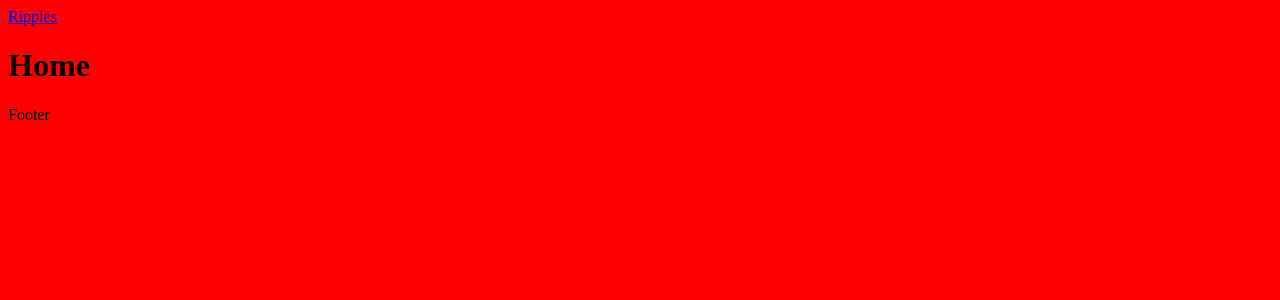
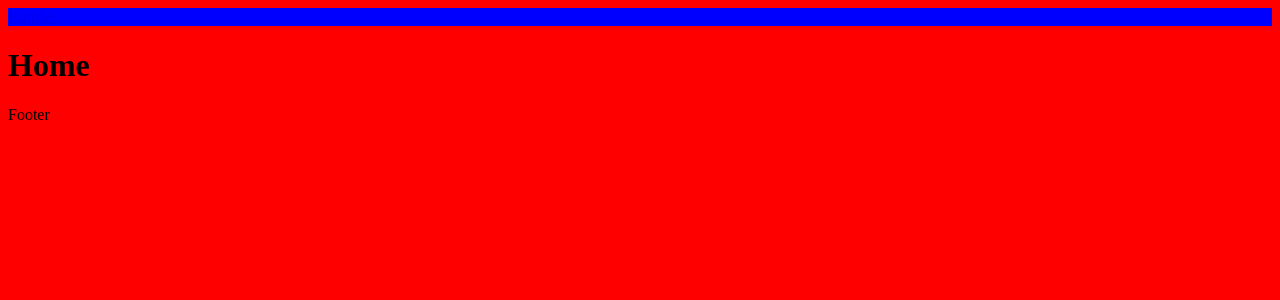
Before and after one commit to bst003/ripples, a React (Vite) app: page / in a window 1280 px wide. Shown: the top 300 px of the page. Built offline with nearby package versions, Linux system fonts and the light colour scheme.

Commit message:
Add Header and Footer scss files

```diff
--- a/src/parts/Footer.jsx
+++ b/src/parts/Footer.jsx
@@ -1,3 +1,5 @@
+import "./Footer.scss";
+
 const Footer = () => {
   return (
     <header className="site-footer">
--- a/src/parts/Header.jsx
+++ b/src/parts/Header.jsx
@@ -1,4 +1,6 @@
 import { Link } from "react-router-dom";
+
+import "./Header.scss";
 
 const Header = () => {
   return (
--- /dev/null
+++ b/src/parts/Header.scss
@@ -0,0 +1,3 @@
+.site-header{
+    background-color: blue;
+}
```
Also changed, not shown: src/parts/Footer.scss (added).
